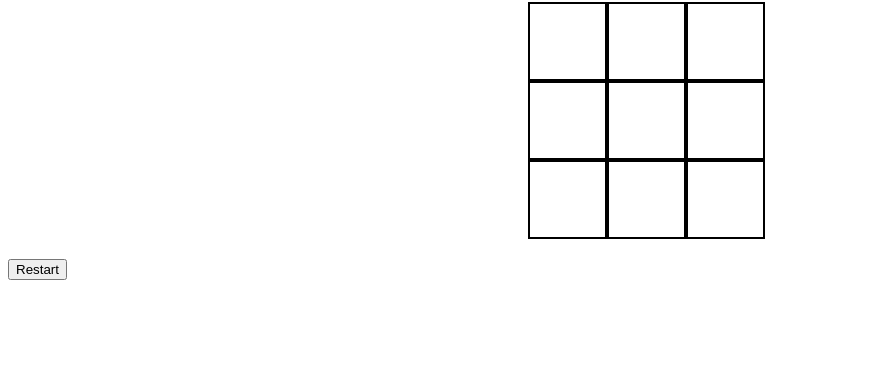
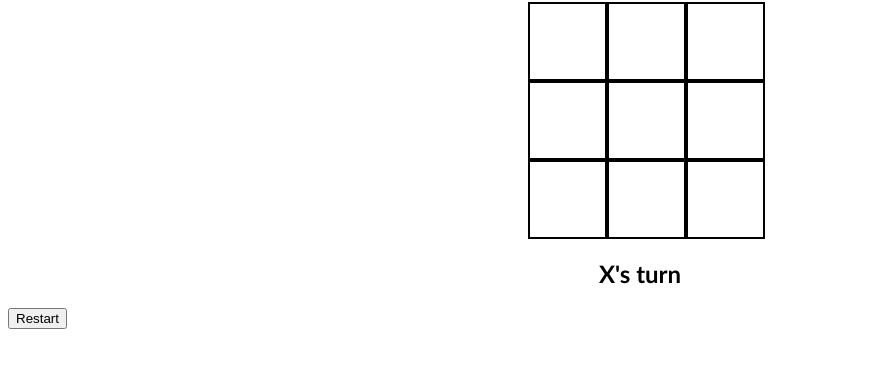
Before and after one commit to Oshwebs23/Tic-Tac-Toe, a plain HTML site: page index.html in a window 1280 px wide. Both pictures are taken after a click on the button "Restart". Shown: the part 80-448 px from the top of the page, without its empty margins (0-869 px from the left). Drawn offline with Linux system fonts and the light colour scheme.

Commit message:
Resart game button fixed, syntax issue resolved. Game finished

```diff
--- a/script.js
+++ b/script.js
@@ -1,6 +1,6 @@
 const cells = document.querySelectorAll(".cell");
 const statusText = document.querySelector("#status");
-const restartbutton = document.querySelector("#restartbutton");
+const restartbutton = document.querySelector("#restartButton");
 const winConditions = [
     [0,1,2],
     [3.4,5],
@@ -15,9 +15,6 @@ const winConditions = [
 let options = ["", "", "", "", "", "", "", "", ""];
 let currentPlayer = "X";
 let running = true;
-
-
-beginGame();
 
 
 
@@ -86,5 +83,13 @@ function checkWinner () {
 };
 
 function restartGame () {
+    currentPlayer = "X";
+    let options = ["", "", "", "", "", "", "", "", ""];
+    statusText.textContent = `${currentPlayer}'s turn`;
+    cells.forEach(cell => cell.textContent = "");
+    running = true;
 
 };
+
+
+beginGame();
--- a/style.css
+++ b/style.css
@@ -9,6 +9,9 @@
     grid-template-columns: repeat(3, auto);
     width: 225px;
     margin: auto;
+    text-align: center;
+    font-size: 55px;
+
 }
 
 h1 {
@@ -18,3 +21,12 @@ h1 {
     font-family: 'Gill Sans', 'Gill Sans MT', Calibri, 'Trebuchet MS', sans-serif;
     color: black;
 }
+
+#status {
+    text-align: center;
+    font-family: 'Gill Sans', 'Gill Sans MT', Calibri, 'Trebuchet MS', sans-serif;
+};
+
+body {
+    text-align: center;
+}
```
Also changed, not shown: index.html (+1 -1 lines).
